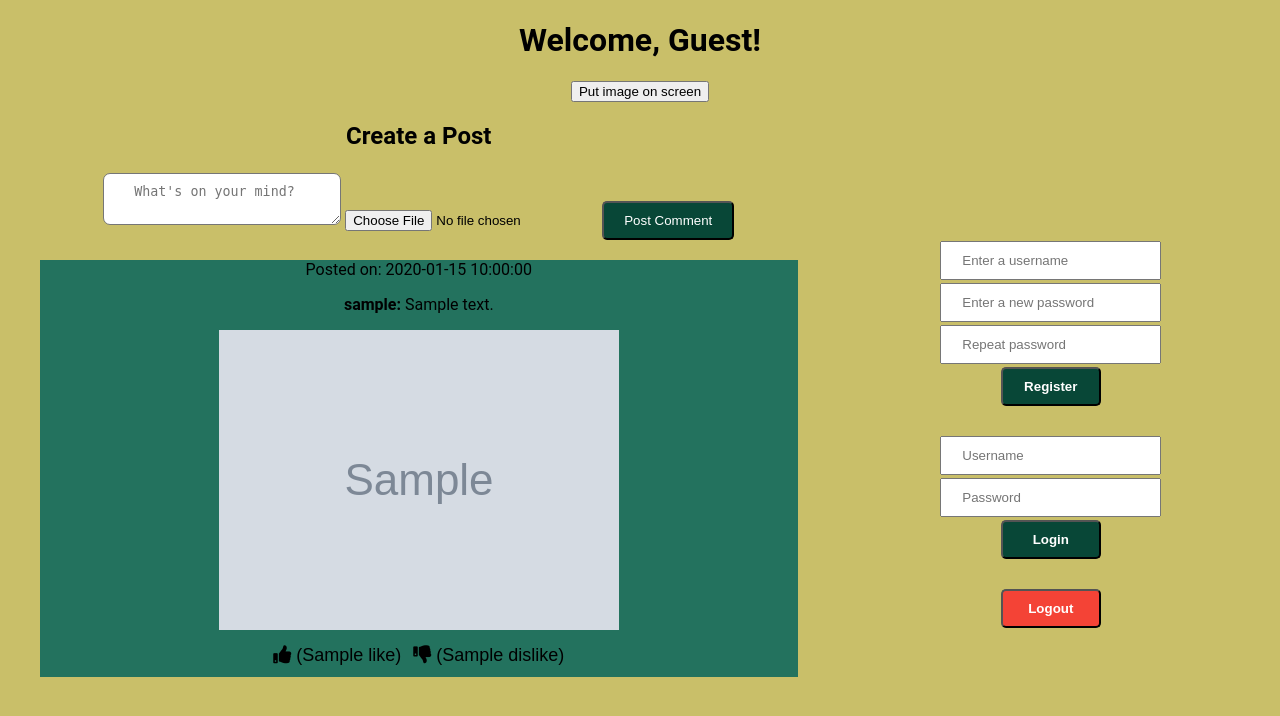
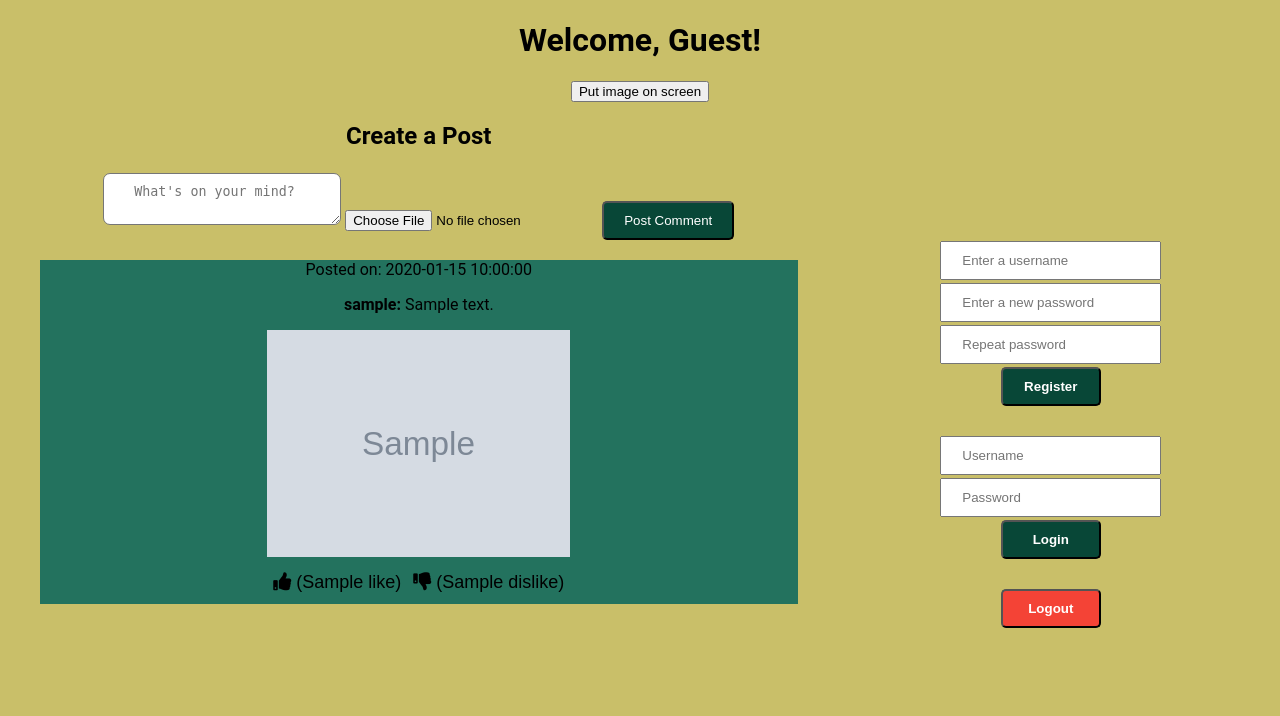
Before and after one commit to NightlessRam/plusminusminus, a Flask app: page / in a window 1280 px wide. Shown: the top 716 px of the page. Run offline with Flask 3, Linux system fonts and the light colour scheme; grey boxes marked "Sample" are stand-in pictures; a database or web service that is not in the repository returns one stand-in record (values such as "Sample title"); some libraries are stand-ins or nearby versions.

Commit message:
Added img tag in css for large image sizes

```diff
--- a/app/static/css/style.css
+++ b/app/static/css/style.css
@@ -7,6 +7,10 @@ body {
 
 h1 {
     color: rgb(0, 0, 0);
+}
+
+img {
+    width: 40%;
 }
 
 
```
Also changed, not shown: app/static/image/image_5f208b7b30e50fea.png (added), app/static/image/image_ff4315520df73909.png (added).
